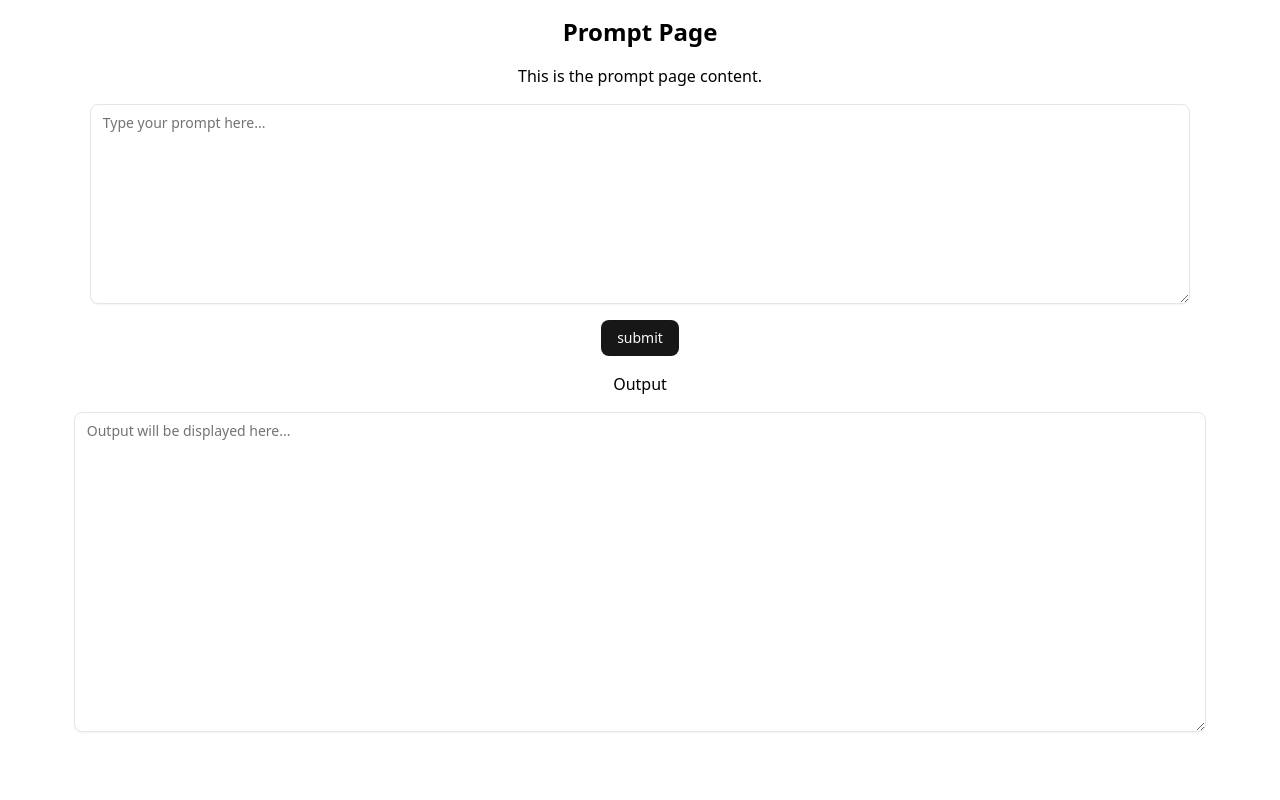
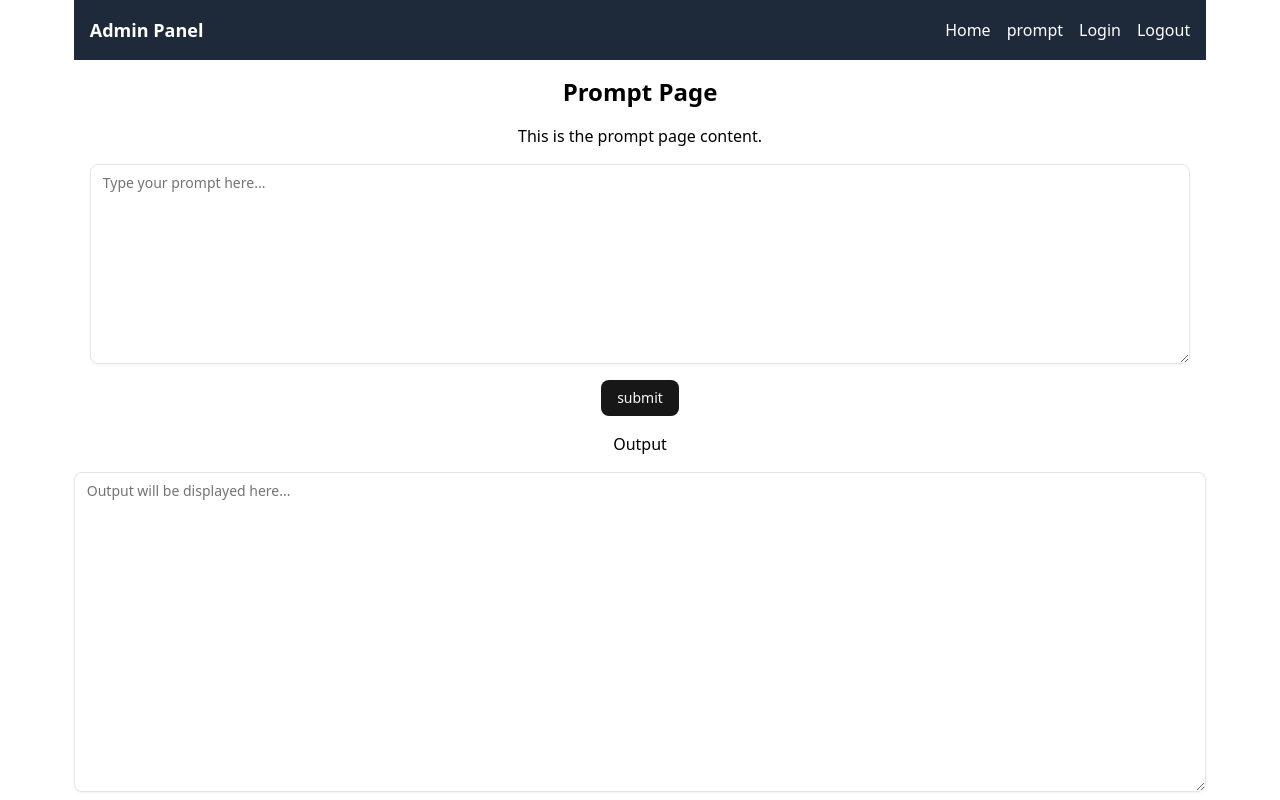
Before and after one commit to brendanml/betterletter, a React (Vite) app in the folder front-letter/: page /prompt in a window 1280 px wide. Built offline with nearby package versions, Linux system fonts and the light colour scheme.

Commit message:
admin panel for navigation

```diff
--- a/front-letter/src/App.tsx
+++ b/front-letter/src/App.tsx
@@ -5,6 +5,7 @@ import LoginPage from './pages/LoginPage'
 import HomePage from './pages/HomePage'
 import PromptPage from './pages/PromptPage'
 import AccountPage from './pages/AccountPage'
+import Navbar from './components/Navbar'
 
 
 const App = () =>{
@@ -13,6 +14,7 @@ const App = () =>{
   return (
     <>
       <BrowserRouter>
+      <Navbar />
         <Routes>
           <Route path="/prompt" element={<PromptPage />} />
           <Route path="/account" element={<AccountPage />} />
--- /dev/null
+++ b/front-letter/src/components/Navbar.tsx
@@ -0,0 +1,34 @@
+import { Link, useLocation } from "react-router-dom";
+import { logoutUser } from "@/services/userService";
+
+const Navbar = () => {
+  const location = useLocation();
+
+  return (
+    <nav className="flex justify-between items-center p-4 bg-gray-800 text-white">
+      <div className="text-lg font-bold">Admin Panel</div>
+      <div className="space-x-4">
+        <Link to="/" className={`text-white ${location.pathname === '/' ? 'underline' : ''}`}>
+          Home
+        </Link>
+        <Link to="/prompt" className={`text-white ${location.pathname === '/account' ? 'underline' : ''}`}>
+          prompt
+        </Link>
+        <Link to="/login" className={`text-white ${location.pathname === '/login' ? 'underline' : ''}`}>
+          Login
+        </Link>
+        <button
+          onClick={async () => {
+            await logoutUser();
+            window.location.href = '/login'; // Redirect to login after logout
+          }}
+          className="text-white"
+        >
+          Logout
+        </button>
+      </div>
+    </nav>
+  );
+}
+
+export default Navbar;
--- a/front-letter/src/components/forms/AccountUpdateForm.tsx
+++ b/front-letter/src/components/forms/AccountUpdateForm.tsx
@@ -1,29 +1,29 @@
-import { useForm } from "react-hook-form"
+// import { useForm } from "react-hook-form"
 
-const AccountUpdateForm = () => {
-  return (
-    <form className="flex flex-col gap-4">
-      <div className="flex flex-col">
-        <label htmlFor="username" className="mb-2">Username</label>
-        <input
-          type="text"
-          id="username"
-          name="username"
-          className="border p-2 rounded"
-          placeholder="Enter your username"
-        />
-      </div>
-      <div className="flex flex-col">
-        <label htmlFor="email" className="mb-2">Email</label>
-        <input
-          type="email"
-          id="email"
-          name="email"
-          className="border p-2 rounded"
-          placeholder="Enter your email"
-        />
-      </div>
-      <button type="submit" className="bg-blue-500 text-white p-2 rounded">Update Account</button>
-    </form>
-  )
-}
+// const AccountUpdateForm = () => {
+//   return (
+//     <form className="flex flex-col gap-4">
+//       <div className="flex flex-col">
+//         <label htmlFor="username" className="mb-2">Username</label>
+//         <input
+//           type="text"
+//           id="username"
+//           name="username"
+//           className="border p-2 rounded"
+//           placeholder="Enter your username"
+//         />
+//       </div>
+//       <div className="flex flex-col">
+//         <label htmlFor="email" className="mb-2">Email</label>
+//         <input
+//           type="email"
+//           id="email"
+//           name="email"
+//           className="border p-2 rounded"
+//           placeholder="Enter your email"
+//         />
+//       </div>
+//       <button type="submit" className="bg-blue-500 text-white p-2 rounded">Update Account</button>
+//     </form>
+//   )
+// }
--- a/front-letter/src/pages/AccountPage.tsx
+++ b/front-letter/src/pages/AccountPage.tsx
@@ -1,6 +1,6 @@
 // AccountPage.tsx
 import { useAuth } from "@/hooks/useAuth";
-import { useForm } from "react-hook-form"
+// import { useForm } from "react-hook-form"
 
 const AccountPage = () => {
   // avoid shadowing the type name; pick something like `user`
```
